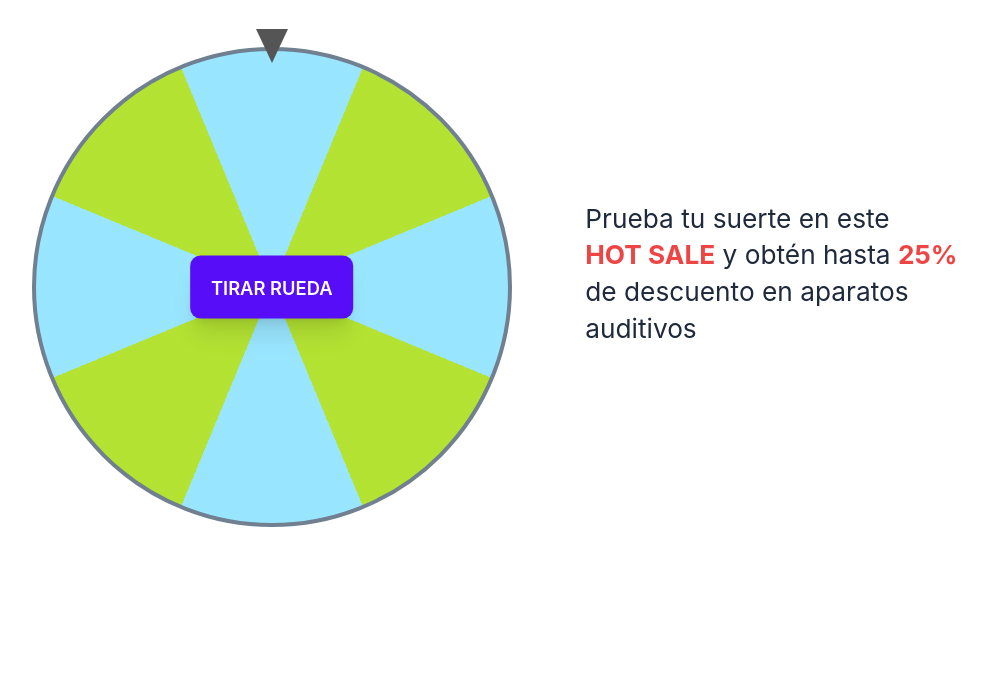
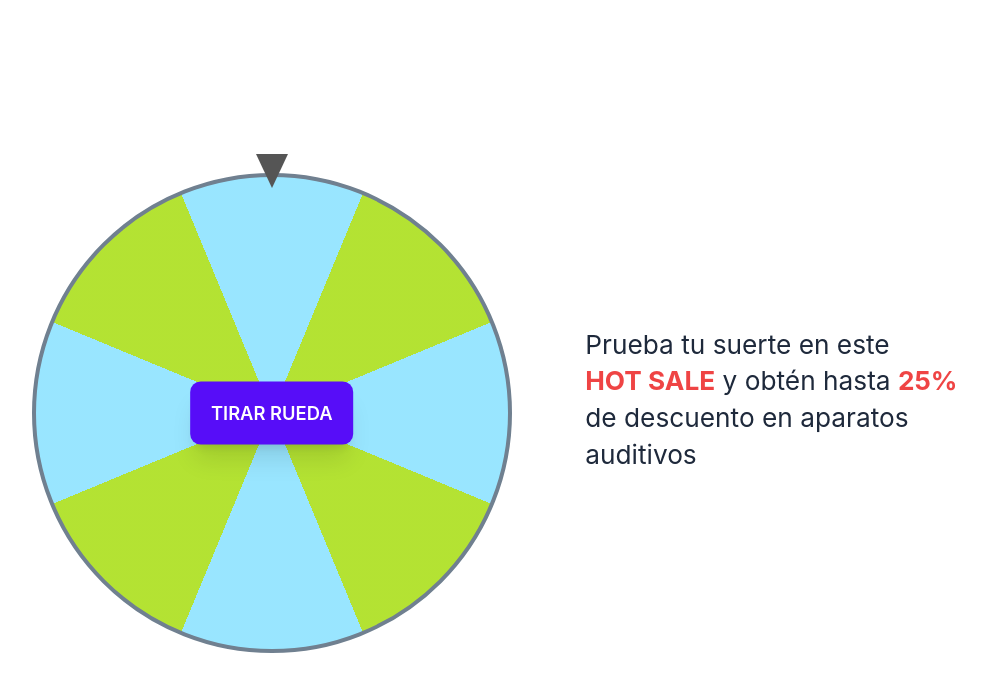
Before and after one commit to svex99/oye-wheel, a SvelteKit app: page / in a window 1280 px wide. Shown: the top 692 px of the page, without its empty margins (132-1118 px from the left). Built offline with nearby package versions, Linux system fonts and the light colour scheme.

Commit message:
refactor: Center elements on page

```diff
--- a/src/routes/+page.svelte
+++ b/src/routes/+page.svelte
@@ -28,7 +28,7 @@
 	}
 </script>
 
-<main class="flex flex-col items-center justify-center gap-x-10 gap-y-5 text-slate-800 lg:flex-row">
+<main class="flex flex-col items-center min-h-screen justify-center gap-x-10 gap-y-5 text-slate-800 lg:flex-row">
 	<!--Spinner-->
 	<section class="relative mt-5 grid justify-items-center">
 		<ul class:rotate class="background-{n}" in:scale|global={{ start: 1.1, opacity: 1 }}>
@@ -76,7 +76,11 @@
 
 					<div class="flex flex-col">
 						<div class="text-6xl" in:fade|global={{ delay: 400 }} out:slide|global>25%</div>
-						<div in:fly|global={{ delay: 800, x: -50 }} out:slide|global class="text-md leading-normal">
+						<div
+							in:fly|global={{ delay: 800, x: -50 }}
+							out:slide|global
+							class="text-md leading-normal"
+						>
 							de descuento con nosotros
 						</div>
 					</div>
```
